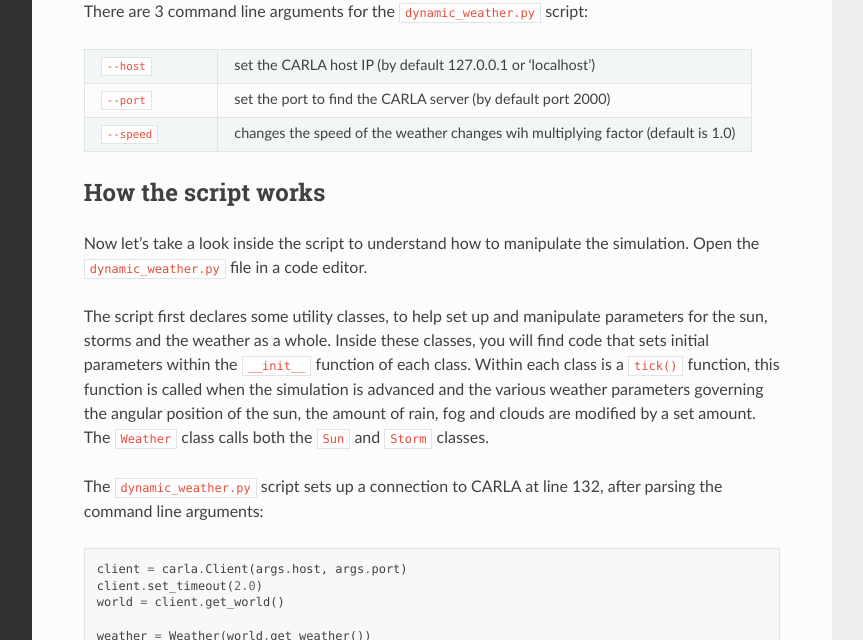
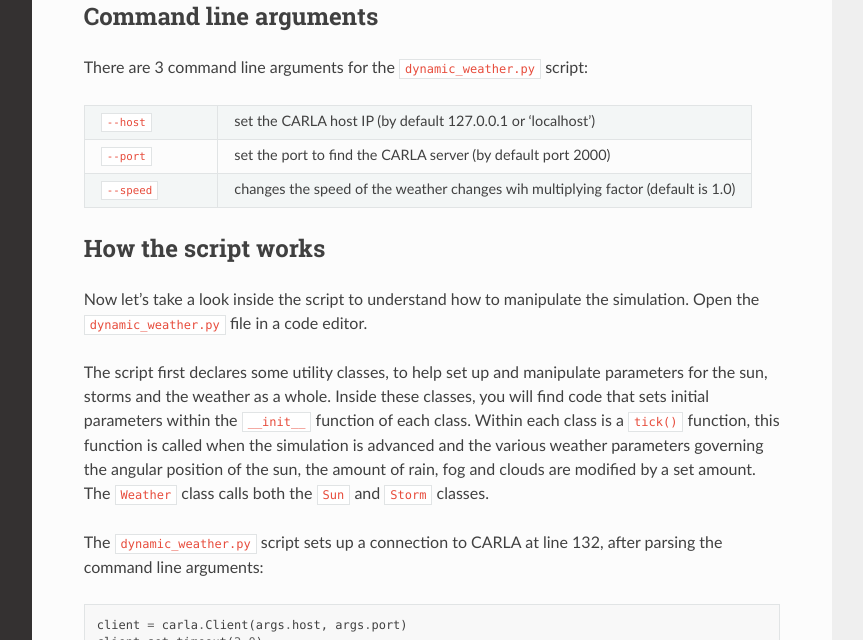
Before and after one commit to MattRowe18/CARLA, a Sphinx documentation site: the page built from docs/source/index.rst, in a window 1280 px wide and 900 px high, scrolled down 2149 px, cut to the strip 260-900 px from the top of the window. Shown: the whole strip, without its empty margins (268-1131 px from the left). Built offline with Sphinx 7.4.7 and the Read the Docs theme 2.0.0, drawn with Linux system fonts in a browser that asks for light colours.

Commit message:
Added subtitle command line args

```diff
--- a/docs/source/index.rst
+++ b/docs/source/index.rst
@@ -75,6 +75,9 @@ much slower than in the image below. However, you can alter the speed of the wea
 
 .. image :: dynamic_weather_render.gif
 
+Command line arguments
+######################
+
 There are 3 command line arguments for the ``dynamic_weather.py`` script:
 
 .. list-table::
```
